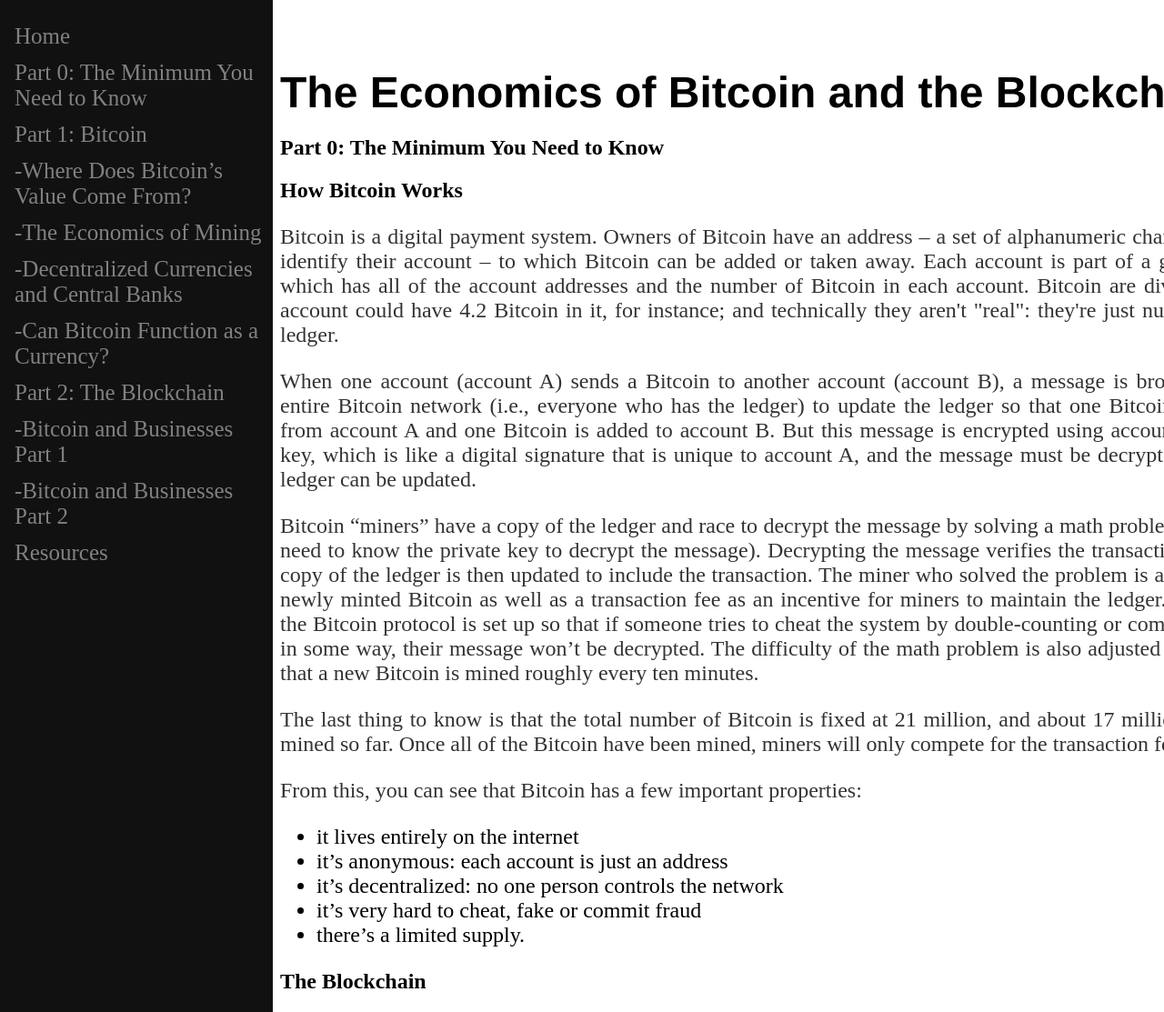
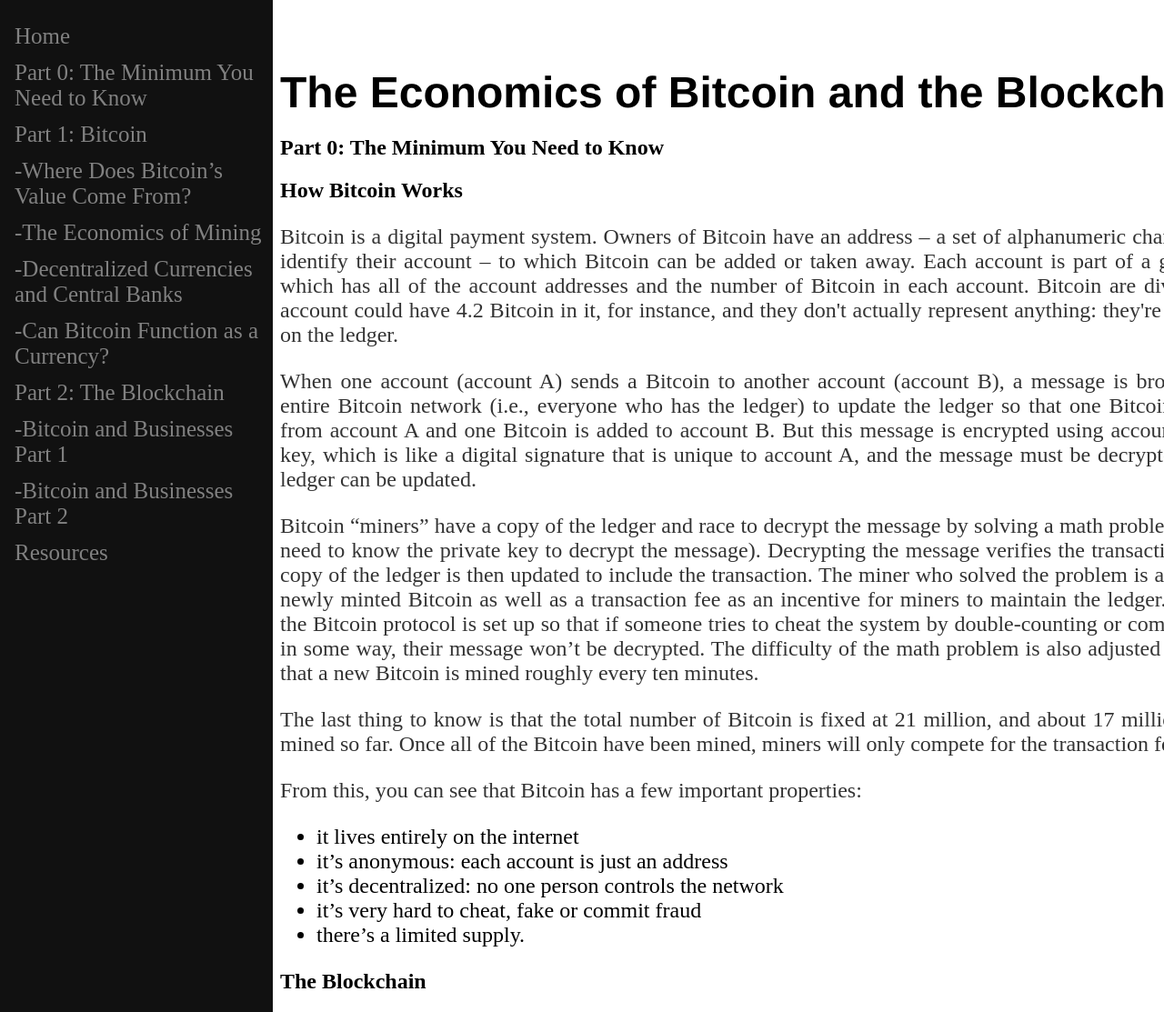
Before and after one commit to fylobc/fylobc.github.io, a Jekyll site: the page built from _parts/Part_0.md, in a window 1280 px wide and 1113 px high. Shown: the whole window at 91% size. Built offline with Jekyll 4.4.1, drawn with Linux system fonts in a browser that asks for light colours.

Commit message:
Edited part 0

```diff
--- a/_parts/Part_0.md
+++ b/_parts/Part_0.md
@@ -5,7 +5,7 @@ title: "Part 0: The Minimum You Need to Know"
 
 <h2>How Bitcoin Works</h2>
 
-<p>Bitcoin is a digital payment system. Owners of Bitcoin have an address – a set of alphanumeric characters which identify their account – to which Bitcoin can be added or taken away. Each account is part of a global ledger, which has all of the account addresses and the number of Bitcoin in each account. Bitcoin are divisible, so an account could have 4.2 Bitcoin in it, for instance; and technically they aren't "real": they're just numbers on the ledger.</p>
+<p>Bitcoin is a digital payment system. Owners of Bitcoin have an address – a set of alphanumeric characters which identify their account – to which Bitcoin can be added or taken away. Each account is part of a global ledger, which has all of the account addresses and the number of Bitcoin in each account. Bitcoin are divisible, so an account could have 4.2 Bitcoin in it, for instance, and they don't actually represent anything: they're just numbers on the ledger.</p>
 
 <p>When one account (account A) sends a Bitcoin to another account (account B), a message is broadcast to the entire Bitcoin network (i.e., everyone who has the ledger) to update the ledger so that one Bitcoin is removed from account A and one Bitcoin is added to account B. But this message is encrypted using account A’s private key, which is like a digital signature that is unique to account A, and the message must be decrypted before the ledger can be updated.</p>
 
```
